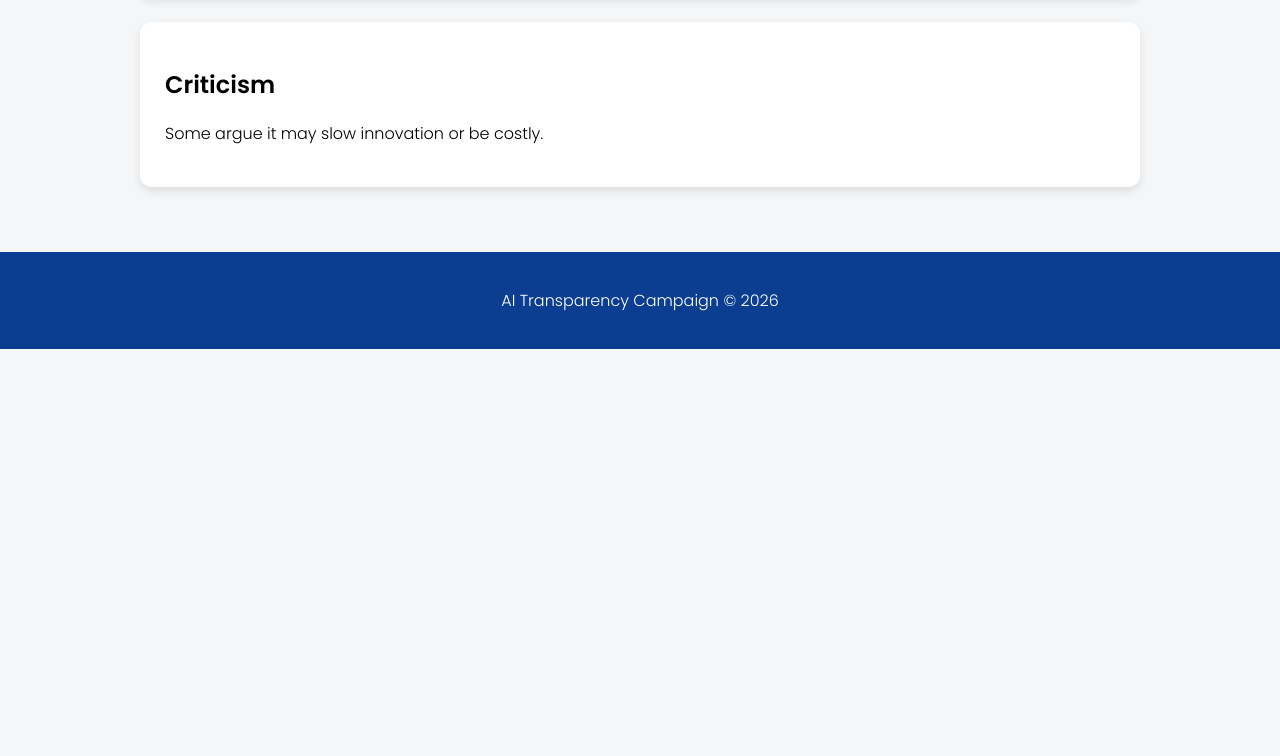
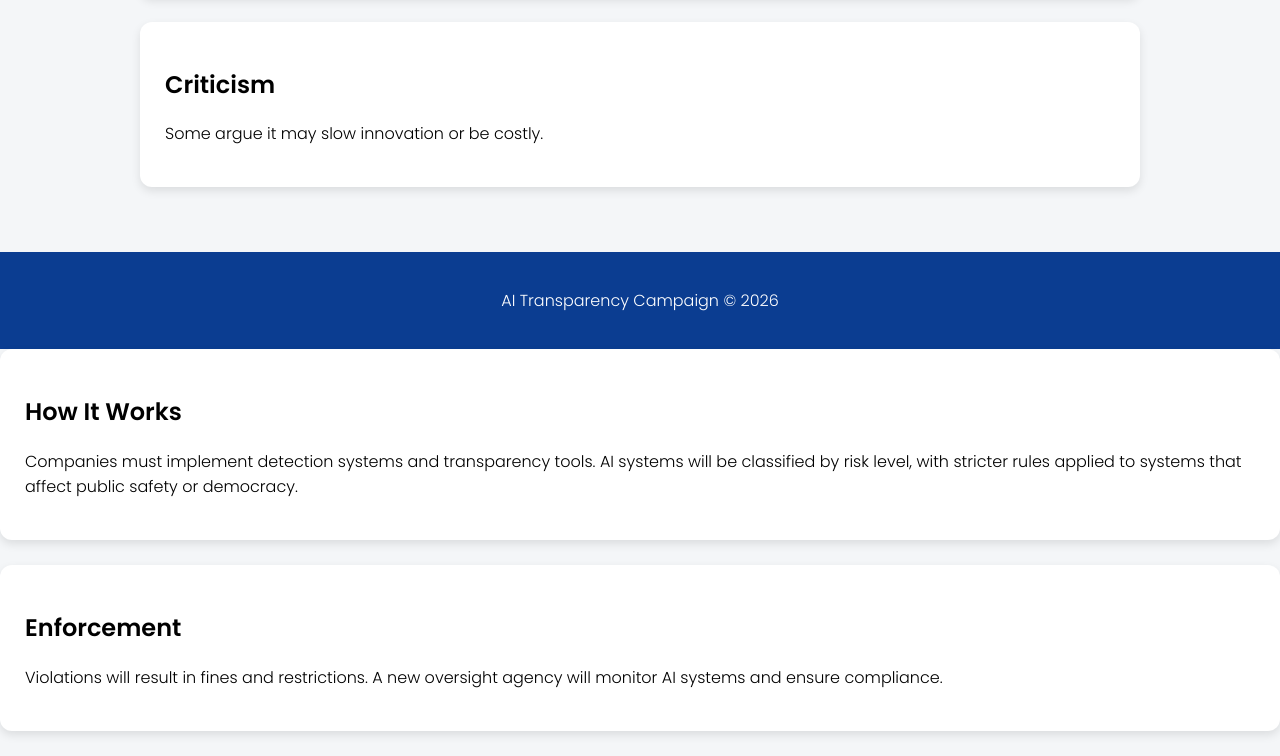
Before and after one commit to 27091-lab/27091-lab.github.io, a plain HTML site: page law.html in a window 1280 px wide. Shown: the part 530-1286 px from the top of the page. Before the commit the page ends 879 px from the top, so only its background shows below. Drawn offline with Linux system fonts and the light colour scheme.

Commit message:
Update law.html

```diff
--- a/law.html
+++ b/law.html
@@ -44,3 +44,19 @@
 <script src="script.js"></script>
 </body>
 </html>
+<div class="section">
+  <h2>How It Works</h2>
+  <p>
+    Companies must implement detection systems and transparency tools.
+    AI systems will be classified by risk level, with stricter rules
+    applied to systems that affect public safety or democracy.
+  </p>
+</div>
+
+<div class="section">
+  <h2>Enforcement</h2>
+  <p>
+    Violations will result in fines and restrictions. A new oversight
+    agency will monitor AI systems and ensure compliance.
+  </p>
+</div>
```
